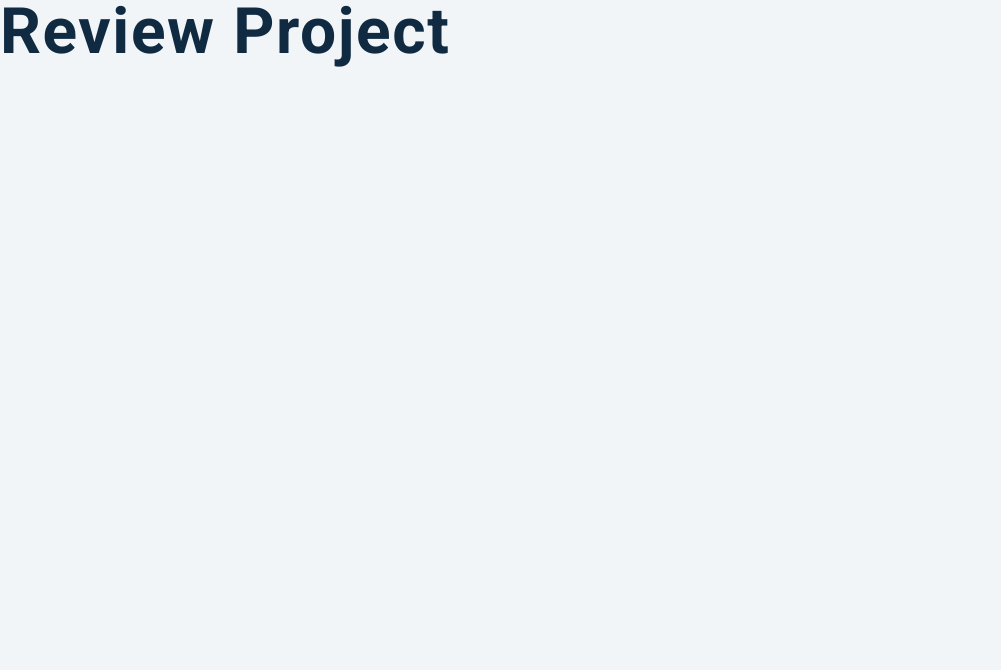
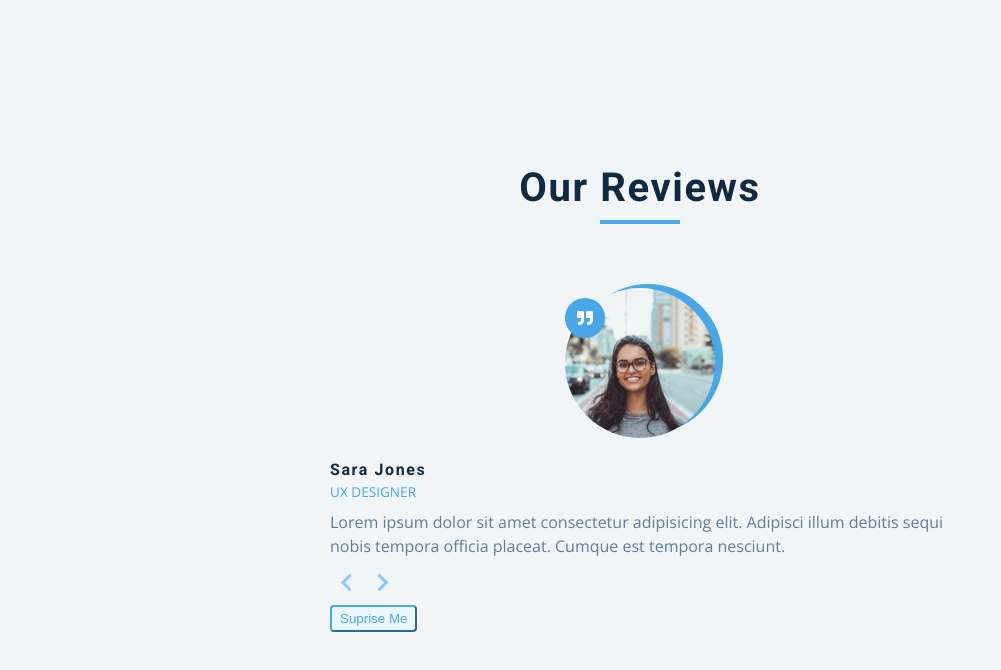
Before and after one commit to ItaloCobains/15-project-Javascript-vanilla, a plain HTML site: page 03-reviews/setup/index.html in a window 1280 px wide. Shown: the whole page, without its empty margins (0-1001 px from the left). Drawn offline with nearby package versions, Linux system fonts and the light colour scheme.

Commit message:
start review

```diff
--- a/03-reviews/setup/app.js
+++ b/03-reviews/setup/app.js
@@ -37,3 +37,5 @@ const reviews = [
       "Edison bulb put a bird on it humblebrag, marfa pok pok heirloom fashion axe cray stumptown venmo actually seitan. VHS farm-to-table schlitz, edison bulb pop-up 3 wolf moon tote bag street art shabby chic. ",
   },
 ];
+
+// 49:02
--- a/03-reviews/setup/index.html
+++ b/03-reviews/setup/index.html
@@ -14,7 +14,35 @@
     <link rel="stylesheet" href="styles.css" />
   </head>
   <body>
-    <h1>review project</h1>
+    <main>
+      <section class="container">
+        <!-- title -->
+        <div class="title">
+          <h2>our reviews</h2>
+          <div class="underline"></div>
+        </div>
+        <!-- review -->
+        <article class="reviws">
+          <div class="img-container">
+            <img src="person-1.jpeg" id="person-img" alt="person">
+          </div>
+          <h4 id="author">Sara Jones</h4>
+          <p id="job">ux designer</p>
+          <p id="info">Lorem ipsum dolor sit amet consectetur adipisicing elit. Adipisci illum debitis sequi nobis tempora officia placeat. Cumque est tempora nesciunt.</p>
+          <!-- prev next buttons -->
+          <div class="button-container">
+            <button class="prev-btn">
+              <i class="fas fa-chevron-left"></i>
+            </button>
+            <button class="prev-btn">
+              <i class="fas fa-chevron-right"></i>
+            </button>
+          </div>
+          <!-- randon button -->
+          <button class="random-btn">suprise me</button>
+        </article>
+      </section>
+    </main>
     <!-- javascript -->
     <script src="app.js"></script>
   </body>
```
